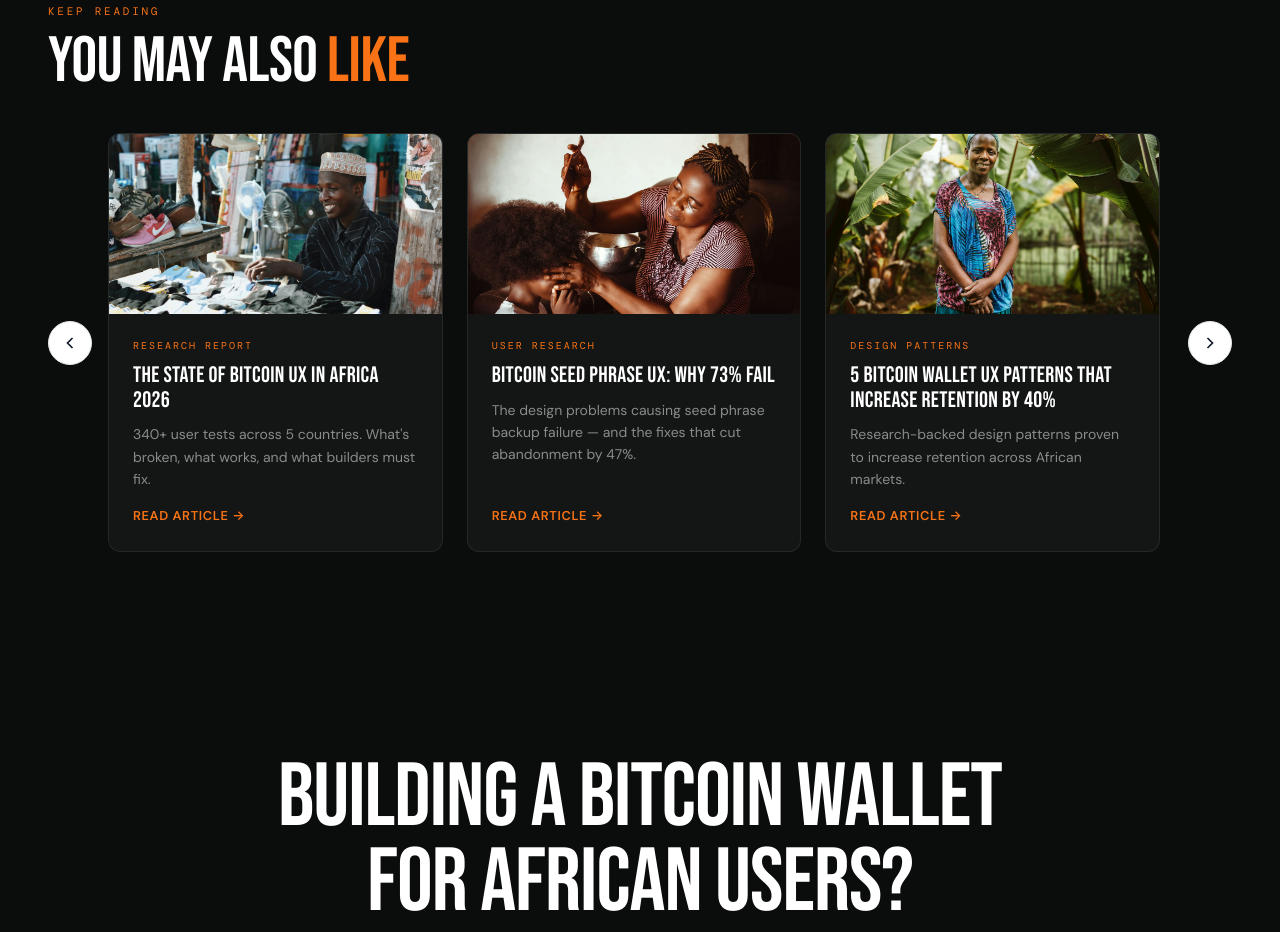
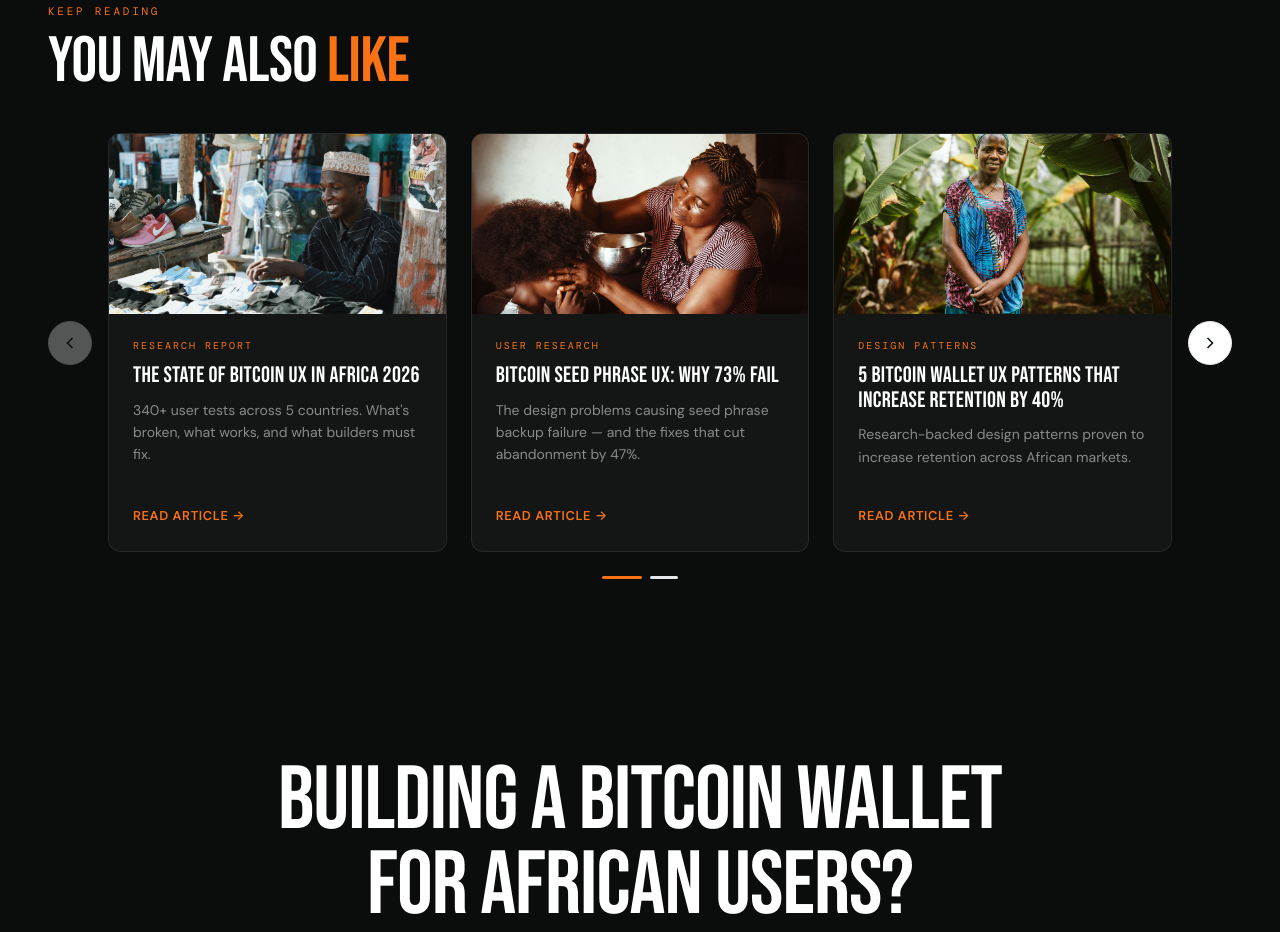
Before and after one commit to markkamau1/bitcoin-ux-africa, a website: page blog/posts/why-89-percent-fail-first-transaction.html in a window 1280 px wide. Shown: the part 7430-8362 px from the top of the page. Drawn offline with nearby package versions, Linux system fonts and the light colour scheme; grey boxes are pictures that could not be loaded.

Commit message:
Update why-89-percent-fail-first-transaction.html

```diff
--- a/blog/posts/why-89-percent-fail-first-transaction.html
+++ b/blog/posts/why-89-percent-fail-first-transaction.html
@@ -367,8 +367,61 @@
 
 <script src="../../footer.js"></script>
 
-<script data-cfasync="false" src="/cdn-cgi/scripts/5c5dd728/cloudflare-static/email-decode.min.js"></script><script>
+<script>
+(function() {
+    const track    = document.getElementById('ymal-track');
+    const viewport = document.getElementById('ymal-viewport');
+    const prevBtn  = document.getElementById('ymal-prev');
+    const nextBtn  = document.getElementById('ymal-next');
+    const dotsWrap = document.getElementById('ymal-dots');
+    if (!track) return;
 
+    const cards = track.querySelectorAll('.blog-card');
+    let current = 0;
+
+    function cardsPerView() {
+        const vw = viewport.offsetWidth;
+        if (vw >= 960) return 3;
+        if (vw >= 600) return 2;
+        return 1;
+    }
+
+    function cardWidth() {
+        const cpv = cardsPerView();
+        const gap = 24;
+        return (viewport.offsetWidth - gap * (cpv - 1)) / cpv;
+    }
+
+    function totalSlides() {
+        return Math.ceil(cards.length / cardsPerView());
+    }
+
+    function buildDots() {
+        dotsWrap.innerHTML = '';
+        for (let i = 0; i < totalSlides(); i++) {
+            const d = document.createElement('button');
+            d.className = 'blog-dot' + (i === current ? ' active' : '');
+            d.setAttribute('aria-label', 'Go to slide ' + (i + 1));
+            d.addEventListener('click', () => goTo(i));
+            dotsWrap.appendChild(d);
+        }
+    }
+
+    function goTo(idx) {
+        current = Math.max(0, Math.min(idx, totalSlides() - 1));
+        const cw = cardWidth();
+        const gap = 24;
+        const offset = current * cardsPerView() * (cw + gap);
+        track.style.transform = 'translateX(-' + offset + 'px)';
+        dotsWrap.querySelectorAll('.blog-dot').forEach((d, i) => d.classList.toggle('active', i === current));
+        prevBtn.disabled = current === 0;
+        nextBtn.disabled = current >= totalSlides() - 1;
+    }
+
+    function init() {
+        const cw = cardWidth();
+        const gap = 24;
+        cards.forEach(c => { c.style.minWidth = cw + 'px'; c.style.maxWidth = cw + 'px'; });
         track.style.gap = gap + 'px';
         track.style.display = 'flex';
         track.style.transition = 'transform 0.4s cubic-bezier(0.4,0,0.2,1)';
@@ -383,4 +436,12 @@
     viewport.addEventListener('touchstart', e => { touchStartX = e.touches[0].clientX; }, {passive:true});
     viewport.addEventListener('touchend', e => {
         const diff = touchStartX - e.changedTouches[0].clientX;
-        if (Math.abs(diff) > 48) goTo(diff > 0 ? curre
+        if (Math.abs(diff) > 48) goTo(diff > 0 ? current + 1 : current - 1);
+    }, {passive:true});
+
+    init();
+    window.addEventListener('resize', init, {passive:true});
+})();
+</script>
+</body>
+</html>
```
